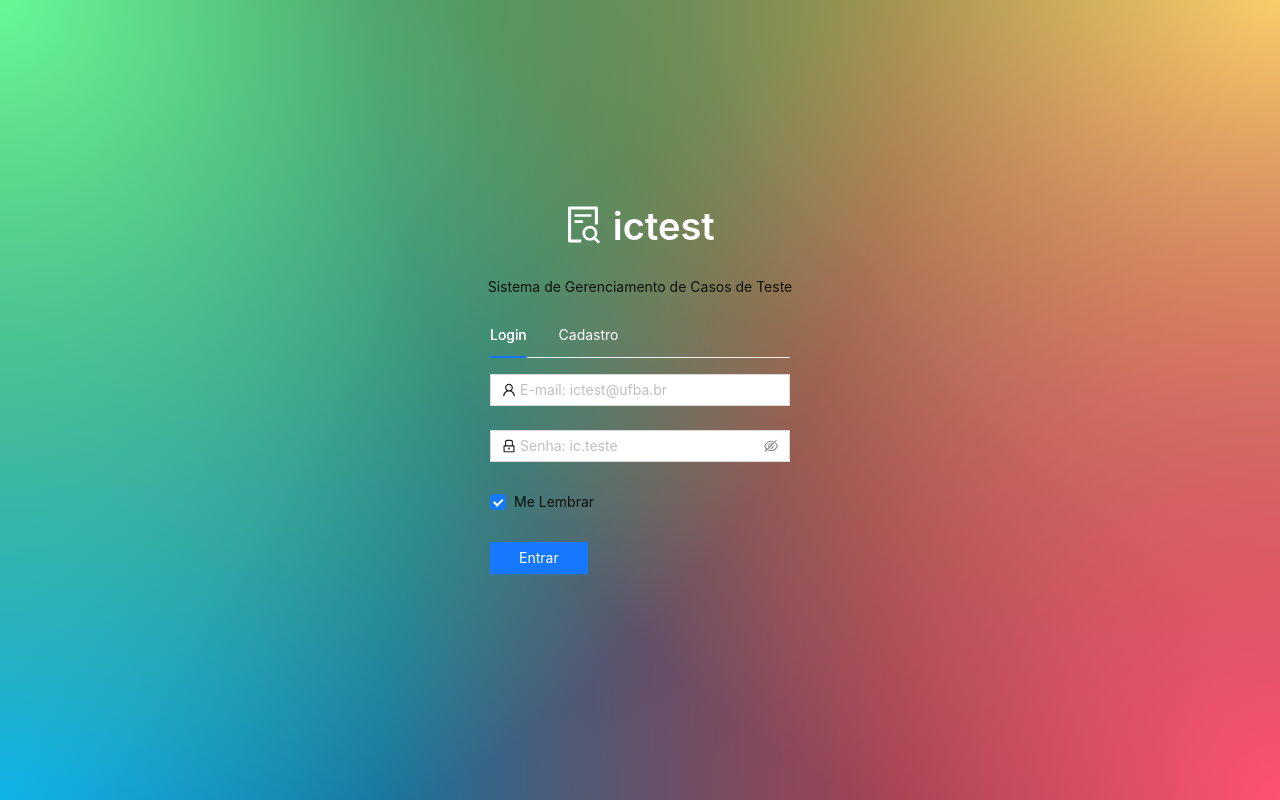
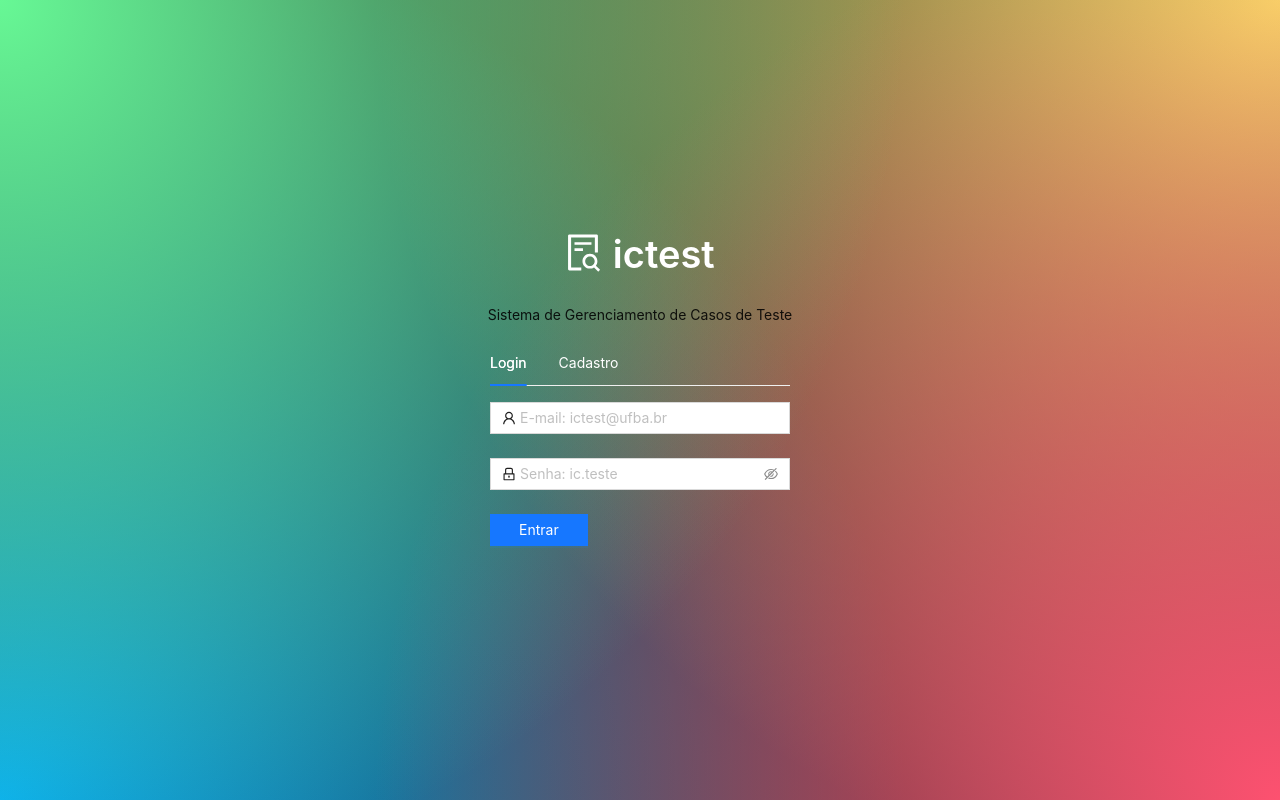
Before and after one commit to ictestufba/ictest-frontend, a Next.js app: page /login in a window 1280 px wide. Built offline with nearby package versions, Linux system fonts and the light colour scheme; no server answers.

Commit message:
Update index.tsx

```diff
--- a/src/app/(public)/login/components/login/index.tsx
+++ b/src/app/(public)/login/components/login/index.tsx
@@ -80,14 +80,6 @@ export function Login({ onSuccess }: Props) {
           />
         </Form.Item>
 
-        <Form.Item
-          name="remember"
-          valuePropName="checked"
-          wrapperCol={{ span: 16 }}
-        >
-          <Checkbox>Me Lembrar</Checkbox>
-        </Form.Item>
-
         <Form.Item wrapperCol={{ span: 16 }}>
           <Button
             type="primary"
```
